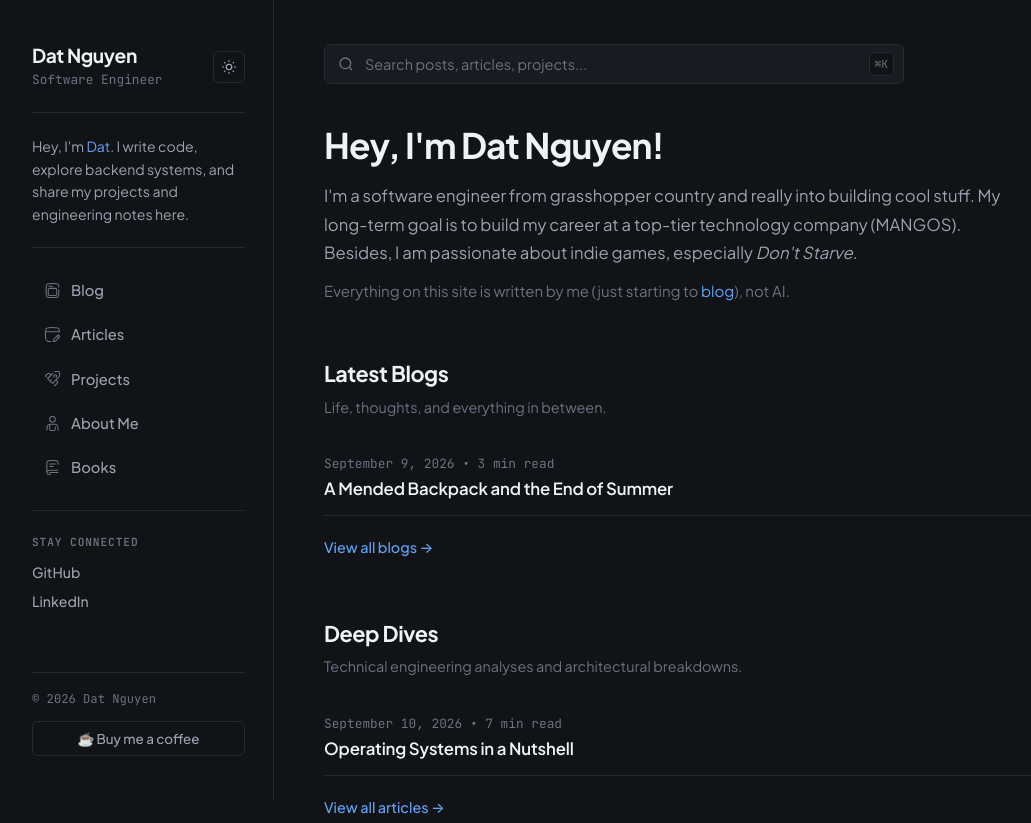
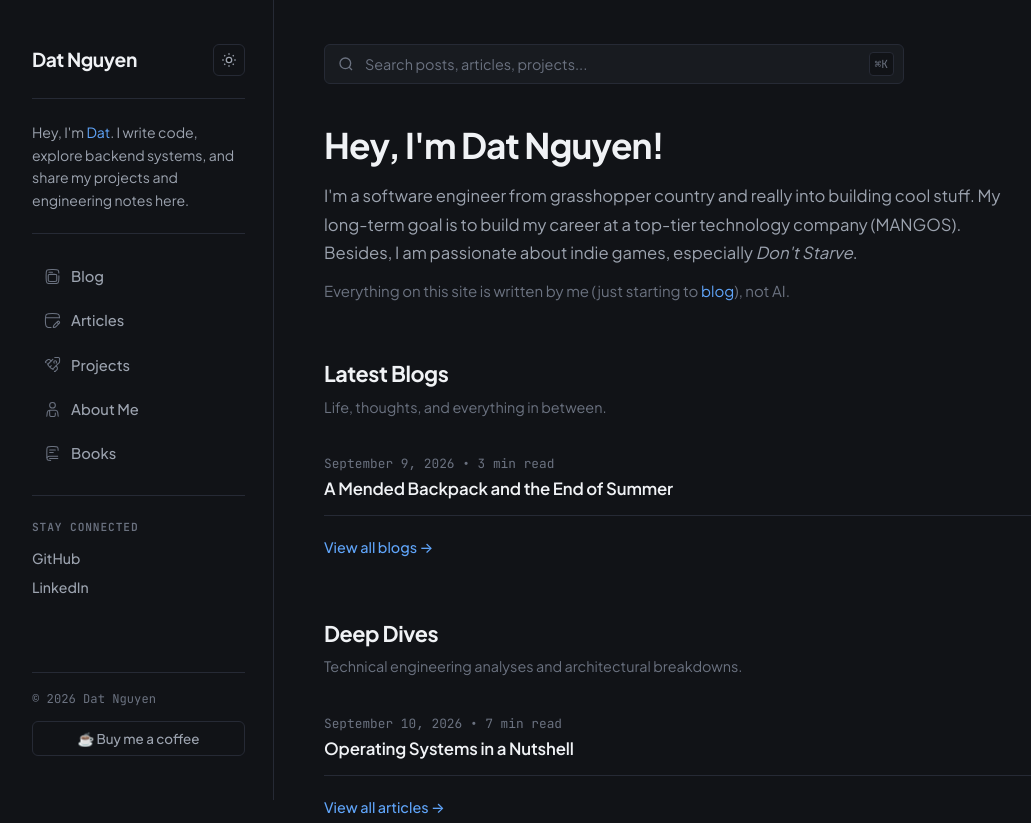
Before and after one commit to dat-nnguyen/dat-nnguyen.github.io, a website built with Vite: page frontend/index.html in a window 1280 px wide. Shown: the top 823 px of the page, without its empty margins (36-1067 px from the left). Built offline with nearby package versions, Linux system fonts and the light colour scheme; no server answers.

Commit message:
fix(ui): remove status indicators, badge rows, and branding subtitle

```diff
--- a/frontend/index.html
+++ b/frontend/index.html
@@ -29,10 +29,7 @@
     <!-- LEFT SIDEBAR -->
     <aside class="sidebar">
         <div class="sidebar-header">
-            <div class="site-branding">
-                <a href="#home" class="site-title" id="nav-home">Dat Nguyen</a>
-                <span class="site-subtitle">Software Engineer</span>
-            </div>
+            <a href="#home" class="site-title" id="nav-home">Dat Nguyen</a>
             <button id="theme-toggle" aria-label="Toggle theme" title="Toggle theme">
                 <svg xmlns="http://www.w3.org/2000/svg" width="18" height="18" viewBox="0 0 24 24" fill="none" stroke="currentColor" stroke-width="2" stroke-linecap="round" stroke-linejoin="round" class="lucide lucide-sun-icon lucide-sun"><circle cx="12" cy="12" r="4"/><path d="M12 2v2"/><path d="M12 20v2"/><path d="m4.93 4.93 1.41 1.41"/><path d="m17.66 17.66 1.41 1.41"/><path d="M2 12h2"/><path d="M20 12h2"/><path d="m6.34 17.66-1.41 1.41"/><path d="m19.07 4.93-1.41 1.41"/></svg>
             </button>
--- a/frontend/style.css
+++ b/frontend/style.css
@@ -142,24 +142,12 @@ a:hover {
     align-items: center;
 }
 
-.site-branding {
-    display: flex;
-    flex-direction: column;
-    gap: 2px;
-}
-
 .site-title {
     font-size: 1.2rem;
     font-weight: 700;
     letter-spacing: -0.02em;
     color: var(--text-primary);
     line-height: 1.2;
-}
-
-.site-subtitle {
-    font-size: 0.8rem;
-    color: var(--text-muted);
-    font-family: var(--font-mono);
 }
 
 #theme-toggle {
```
